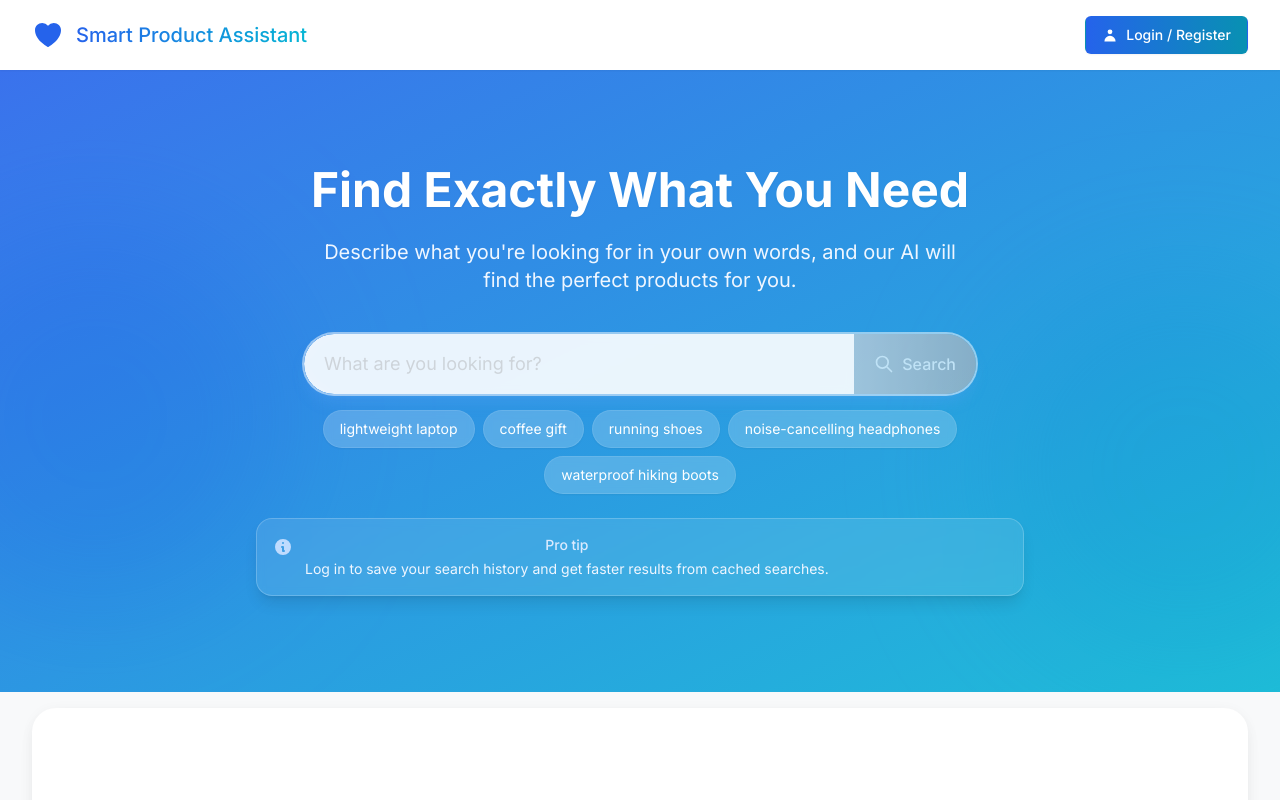
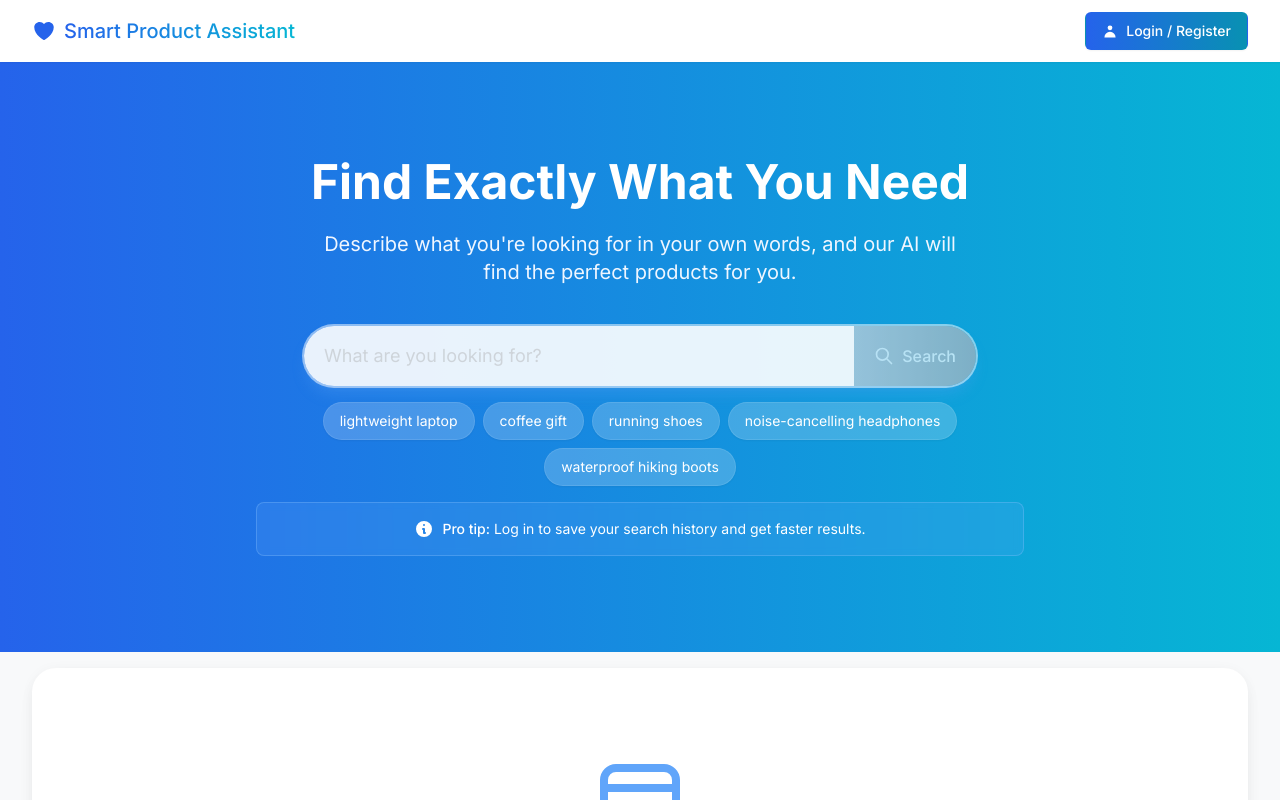
Before and after one commit to shivamgit0302/smart-product-assistant, a React (Create React App) app in the folder client/: page / in a window 1280 px wide. Shown: the top 800 px of the page. Built offline with nearby package versions, Linux system fonts and the light colour scheme.

Commit message:
UI refinement

```diff
--- a/client/src/components/EmptyState.jsx
+++ b/client/src/components/EmptyState.jsx
@@ -38,7 +38,7 @@ function EmptyState() {
           <ul className="text-left space-y-2">
             {[
               "Save your search history",
-              "Get faster results with cached searches",
+              "Get faster results",
               "Track your favorite products",
             ].map((benefit, index) => (
               <li key={index} className="flex items-start">
--- a/client/src/components/Header.jsx
+++ b/client/src/components/Header.jsx
@@ -1,27 +1,46 @@
+"use client";
+
 import { useAuth } from "../contexts/AuthContext";
+import { useState } from "react";
 
 function Header({ onShowAuthModal }) {
   const { currentUser, loading, logout } = useAuth();
+  const [showMenu, setShowMenu] = useState(false);
 
   return (
     <header className="bg-white shadow-sm sticky top-0 z-10">
-      <div className="max-w-7xl mx-auto px-4 sm:px-6 lg:px-8 py-4 flex justify-between items-center">
+      <div className="max-w-7xl mx-auto px-4 sm:px-6 lg:px-8 py-3 flex justify-between items-center">
+        {/* Logo */}
         <div className="flex items-center">
-          <div className="mr-3 text-blue-600">
+          <div className="mr-2 text-blue-600 hidden sm:block">
             <svg
               xmlns="http://www.w3.org/2000/svg"
               viewBox="0 0 24 24"
               fill="currentColor"
-              className="w-8 h-8"
+              className="w-6 h-6"
             >
               <path d="M11.645 20.91l-.007-.003-.022-.012a15.247 15.247 0 01-.383-.218 25.18 25.18 0 01-4.244-3.17C4.688 15.36 2.25 12.174 2.25 8.25 2.25 5.322 4.714 3 7.688 3A5.5 5.5 0 0112 5.052 5.5 5.5 0 0116.313 3c2.973 0 5.437 2.322 5.437 5.25 0 3.925-2.438 7.111-4.739 9.256a25.175 25.175 0 01-4.244 3.17 15.247 15.247 0 01-.383.219l-.022.012-.007.004-.003.001a.752.752 0 01-.704 0l-.003-.001z" />
             </svg>
           </div>
-          <h1 className="font-sans text-xl font-medium bg-gradient-to-r from-blue-600 to-cyan-500 bg-clip-text text-transparent">
+          <h1 className="font-sans text-base sm:text-xl font-medium bg-gradient-to-r from-blue-600 to-cyan-500 bg-clip-text text-transparent">
             Smart Product Assistant
           </h1>
         </div>
 
+        {/* Mobile menu button */}
+        <div className="sm:hidden">
+          {currentUser && (
+            <button
+              onClick={() => setShowMenu(!showMenu)}
+              className="flex items-center justify-center h-8 w-8 rounded-full bg-blue-100 text-blue-600"
+            >
+              {currentUser.name.charAt(0).toUpperCase()}
+            </button>
+          )}
+        </div>
+
+        {/* Desktop menu */}
+        <div className="hidden sm:block">
           {loading ? (
             <div className="h-10 w-24 bg-gray-200 rounded animate-pulse"></div>
           ) : currentUser ? (
@@ -33,7 +52,9 @@ function Header({ onShowAuthModal }) {
                 <span className="text-sm font-medium text-gray-900">
                   {currentUser.name}
                 </span>
-              <span className="text-xs text-gray-500">{currentUser.email}</span>
+                <span className="text-xs text-gray-500">
+                  {currentUser.email}
+                </span>
               </div>
               <button
                 onClick={logout}
@@ -63,6 +84,46 @@ function Header({ onShowAuthModal }) {
             </button>
           )}
         </div>
+
+        {/* Mobile login button (when not logged in) */}
+        {!currentUser && !loading && (
+          <div className="sm:hidden">
+            <button
+              onClick={onShowAuthModal}
+              className="inline-flex items-center px-3 py-1.5 border border-transparent text-sm font-medium rounded-md shadow-sm text-white bg-gradient-to-r from-blue-600 to-cyan-600 hover:from-blue-700 hover:to-cyan-700 focus:outline-none focus:ring-2 focus:ring-offset-2 focus:ring-blue-500 transition-all duration-150"
+            >
+              Login
+            </button>
+          </div>
+        )}
+      </div>
+
+      {/* Mobile dropdown menu */}
+      {showMenu && currentUser && (
+        <div className="sm:hidden bg-white border-t border-gray-100 shadow-md">
+          <div className="px-4 py-3 space-y-1">
+            <div className="flex items-center py-2">
+              <span className="text-sm font-medium text-gray-900">
+                {currentUser.name}
+              </span>
+            </div>
+            <div className="flex items-center py-2">
+              <span className="text-xs text-gray-500">{currentUser.email}</span>
+            </div>
+            <div className="pt-2 border-t border-gray-100">
+              <button
+                onClick={() => {
+                  logout();
+                  setShowMenu(false);
+                }}
+                className="w-full text-left py-2 text-sm text-gray-500 hover:text-gray-700 transition-colors"
+              >
+                Logout
+              </button>
+            </div>
+          </div>
+        </div>
+      )}
     </header>
   );
 }
--- a/client/src/components/HeroSection.jsx
+++ b/client/src/components/HeroSection.jsx
@@ -1,3 +1,5 @@
+"use client";
+
 import SearchBar from "./SearchBar";
 import SearchHistory from "./SearchHistory";
 import { useAuth } from "../contexts/AuthContext";
@@ -6,21 +8,10 @@ function HeroSection({ onSearch, searchHistory }) {
   const { currentUser } = useAuth();
 
   return (
-    <div className="relative overflow-hidden">
-      {/* Background with gradient and pattern */}
-      <div className="absolute inset-0 bg-gradient-to-br from-blue-600 to-cyan-500 opacity-90"></div>
-      <div
-        className="absolute inset-0 bg-grid-white/[0.05]"
-        style={{ backgroundSize: "32px 32px" }}
-      ></div>
-
-      {/* Decorative circles */}
-      <div className="absolute top-1/4 -left-24 w-96 h-96 bg-blue-400 rounded-full mix-blend-multiply filter blur-3xl opacity-20 animate-blob"></div>
-      <div className="absolute top-1/3 -right-24 w-96 h-96 bg-cyan-400 rounded-full mix-blend-multiply filter blur-3xl opacity-20 animate-blob animation-delay-2000"></div>
-
-      <div className="relative max-w-7xl mx-auto px-4 sm:px-6 lg:px-8 py-16 md:py-24">
+    <div className="bg-gradient-to-r from-blue-600 to-cyan-500 text-white">
+      <div className="max-w-7xl mx-auto px-4 sm:px-6 lg:px-8 py-16 md:py-24">
         <div className="text-center max-w-3xl mx-auto">
-          <h2 className="text-4xl md:text-5xl font-bold mb-6 leading-tight text-white drop-shadow-sm">
+          <h2 className="text-4xl md:text-5xl font-bold mb-6 leading-tight text-white">
             Find Exactly What You Need
           </h2>
           <p className="text-xl text-blue-50 mb-10 max-w-2xl mx-auto">
@@ -30,12 +21,11 @@ function HeroSection({ onSearch, searchHistory }) {
           <SearchBar onSearch={onSearch} />
 
           {!currentUser && (
-            <div className="mt-6 bg-white/10 backdrop-blur-sm border border-white/20 rounded-xl p-4 text-blue-50 text-sm shadow-lg">
-              <div className="flex items-start">
-                <div className="flex-shrink-0 mt-0.5">
+            <div className="mt-4 bg-blue-400/20 backdrop-blur-sm rounded-lg p-4 text-white text-sm border border-blue-300/30">
+              <div className="flex items-center justify-center">
                 <svg
                   xmlns="http://www.w3.org/2000/svg"
-                    className="h-5 w-5 text-blue-200"
+                  className="h-5 w-5 text-white mr-2 flex-shrink-0"
                   viewBox="0 0 20 20"
                   fill="currentColor"
                 >
@@ -45,13 +35,9 @@ function HeroSection({ onSearch, searchHistory }) {
                     clipRule="evenodd"
                   />
                 </svg>
-                </div>
-                <div className="ml-3">
-                  <h3 className="font-medium text-blue-100">Pro tip</h3>
-                  <p className="mt-1">
-                    Log in to save your search history and get faster results
-                    from cached searches.
-                  </p>
+                <div>
+                  <span className="font-medium">Pro tip:</span> Log in to save
+                  your search history and get faster results.
                 </div>
               </div>
             </div>
--- a/client/src/components/ProductDetail.jsx
+++ b/client/src/components/ProductDetail.jsx
@@ -152,84 +152,6 @@ function ProductDetail({ product, onBack }) {
             </div>
           )}
 
-          <div className="flex flex-col sm:flex-row gap-4 mb-8">
-            <button className="btn-primary flex-1 py-3 text-base">
-              <svg
-                className="h-5 w-5 mr-2"
-                xmlns="http://www.w3.org/2000/svg"
-                fill="none"
-                viewBox="0 0 24 24"
-                stroke="currentColor"
-              >
-                <path
-                  strokeLinecap="round"
-                  strokeLinejoin="round"
-                  strokeWidth={2}
-                  d="M3 3h2l.4 2M7 13h10l4-8H5.4M7 13L5.4 5M7 13l-2.293 2.293c-.63.63-.184 1.707.707 1.707H17m0 0a2 2 0 100 4 2 2 0 000-4zm-8 2a2 2 0 11-4 0 2 2 0 014 0z"
-                />
-              </svg>
-              Add to Cart
-            </button>
-            <button className="btn-secondary flex-1 py-3 text-base">
-              <svg
-                className="h-5 w-5 mr-2"
-                xmlns="http://www.w3.org/2000/svg"
-                fill="none"
-                viewBox="0 0 24 24"
-                stroke="currentColor"
-              >
-                <path
-                  strokeLinecap="round"
-                  strokeLinejoin="round"
-                  strokeWidth={2}
-                  d="M4.318 6.318a4.5 4.5 0 000 6.364L12 20.364l7.682-7.682a4.5 4.5 0 00-6.364-6.364L12 7.636l-1.318-1.318a4.5 4.5 0 00-6.364 0z"
-                />
-              </svg>
-              Save for Later
-            </button>
-          </div>
-
-          <div className="border-t border-gray-200 pt-6">
-            <h3 className="text-lg font-semibold text-gray-800 mb-4">
-              Shipping & Returns
-            </h3>
-            <ul className="space-y-2 text-gray-600">
-              <li className="flex items-start">
-                <svg
-                  className="h-5 w-5 text-primary-500 mr-2 mt-0.5"
-                  xmlns="http://www.w3.org/2000/svg"
-                  fill="none"
-                  viewBox="0 0 24 24"
-                  stroke="currentColor"
-                >
-                  <path
-                    strokeLinecap="round"
-                    strokeLinejoin="round"
-                    strokeWidth={2}
-                    d="M5 13l4 4L19 7"
-                  />
-                </svg>
-                Free shipping on orders over $50
-              </li>
-              <li className="flex items-start">
-                <svg
-                  className="h-5 w-5 text-primary-500 mr-2 mt-0.5"
-                  xmlns="http://www.w3.org/2000/svg"
-                  fill="none"
-                  viewBox="0 0 24 24"
-                  stroke="currentColor"
-                >
-                  <path
-                    strokeLinecap="round"
-                    strokeLinejoin="round"
-                    strokeWidth={2}
-                    d="M5 13l4 4L19 7"
-                  />
-                </svg>
-                30-day return policy
-              </li>
-            </ul>
-          </div>
         </div>
       </div>
     </div>
--- a/client/src/components/SearchBar.jsx
+++ b/client/src/components/SearchBar.jsx
@@ -79,7 +79,7 @@ function SearchBar({ onSearch }) {
             onChange={handleQueryChange}
             onFocus={() => setIsFocused(true)}
             onBlur={() => setIsFocused(false)}
-            className={`flex-1 px-5 py-4 text-gray-700 bg-white/90 backdrop-blur-sm border-none focus:outline-none text-lg ${
+            className={`flex-1 px-5 py-4 text-gray-700 bg-white/90 border-none focus:outline-none text-lg ${
               error ? "border-red-500 bg-red-50" : ""
             }`}
             aria-label="Search products"
@@ -112,7 +112,7 @@ function SearchBar({ onSearch }) {
 
         {/* Error message */}
         {error && (
-          <div className="mt-3 text-white text-sm bg-red-500/80 backdrop-blur-sm p-3 rounded-lg shadow-lg">
+          <div className="mt-3 text-white text-sm bg-red-500/80 p-3 rounded-lg shadow-lg">
             <span className="font-medium">⚠️ </span>
             {error}
           </div>
@@ -140,7 +140,7 @@ function SearchBar({ onSearch }) {
               setError("");
               onSearch(suggestion);
             }}
-            className="px-4 py-2 bg-white/20 hover:bg-white/30 rounded-full text-sm text-white transition-all duration-200 shadow-sm hover:shadow backdrop-blur-sm border border-white/10"
+            className="px-4 py-2 bg-white/20 hover:bg-white/30 rounded-full text-sm text-white transition-all duration-200 shadow-sm hover:shadow border border-white/10"
           >
             {suggestion}
           </button>
--- a/client/src/components/SearchHistory.jsx
+++ b/client/src/components/SearchHistory.jsx
@@ -6,10 +6,10 @@ function SearchHistory({ history, onSearchAgain }) {
   }
 
   return (
-    <div className="max-w-2xl mx-auto mt-6 bg-white/10 backdrop-blur-sm rounded-xl p-4 shadow-lg border border-white/20">
+    <div className="max-w-2xl mx-auto mt-6 bg-white/10 rounded-xl p-4 shadow-lg border border-white/20">
       <h3 className="text-sm font-medium text-white mb-3 flex items-center">
         <svg
-          className="h-4 w-4 mr-1 text-blue-200"
+          className="h-4 w-4 mr-1 text-blue-200 flex-shrink-0"
           xmlns="http://www.w3.org/2000/svg"
           fill="none"
           viewBox="0 0 24 24"
@@ -28,21 +28,22 @@ function SearchHistory({ history, onSearchAgain }) {
         {history.slice(0, 5).map((item, index) => (
           <li
             key={index}
-            className="py-2 flex justify-between items-center hover:bg-white/10 rounded px-3 cursor-pointer transition-colors group"
+            className="py-2 hover:bg-white/10 rounded px-3 cursor-pointer transition-colors group"
             onClick={() => onSearchAgain(item.query)}
           >
-            <span className="text-blue-50 group-hover:text-white font-medium">
+            <div className="flex justify-between items-start">
+              <span className="text-blue-50 group-hover:text-white font-medium text-left mr-2 break-words">
                 {item.query}
               </span>
-            <div className="flex items-center">
-              <span className="text-xs text-blue-200 mr-2">
+              <div className="flex-shrink-0 flex items-center">
+                <span className="text-xs text-blue-200 whitespace-nowrap">
                   {new Date(item.timestamp).toLocaleTimeString([], {
                     hour: "2-digit",
                     minute: "2-digit",
                   })}
                 </span>
                 <svg
-                className="h-4 w-4 text-blue-200 opacity-0 group-hover:opacity-100 transition-opacity"
+                  className="h-4 w-4 text-blue-200 opacity-0 group-hover:opacity-100 transition-opacity ml-2 flex-shrink-0"
                   xmlns="http://www.w3.org/2000/svg"
                   fill="none"
                   viewBox="0 0 24 24"
@@ -56,6 +57,7 @@ function SearchHistory({ history, onSearchAgain }) {
                   />
                 </svg>
               </div>
+            </div>
           </li>
         ))}
       </ul>
```
Also changed, not shown: 1 other file (tests, documents, lock files or other folders). Lines whose indentation alone changed are shown as unchanged.
